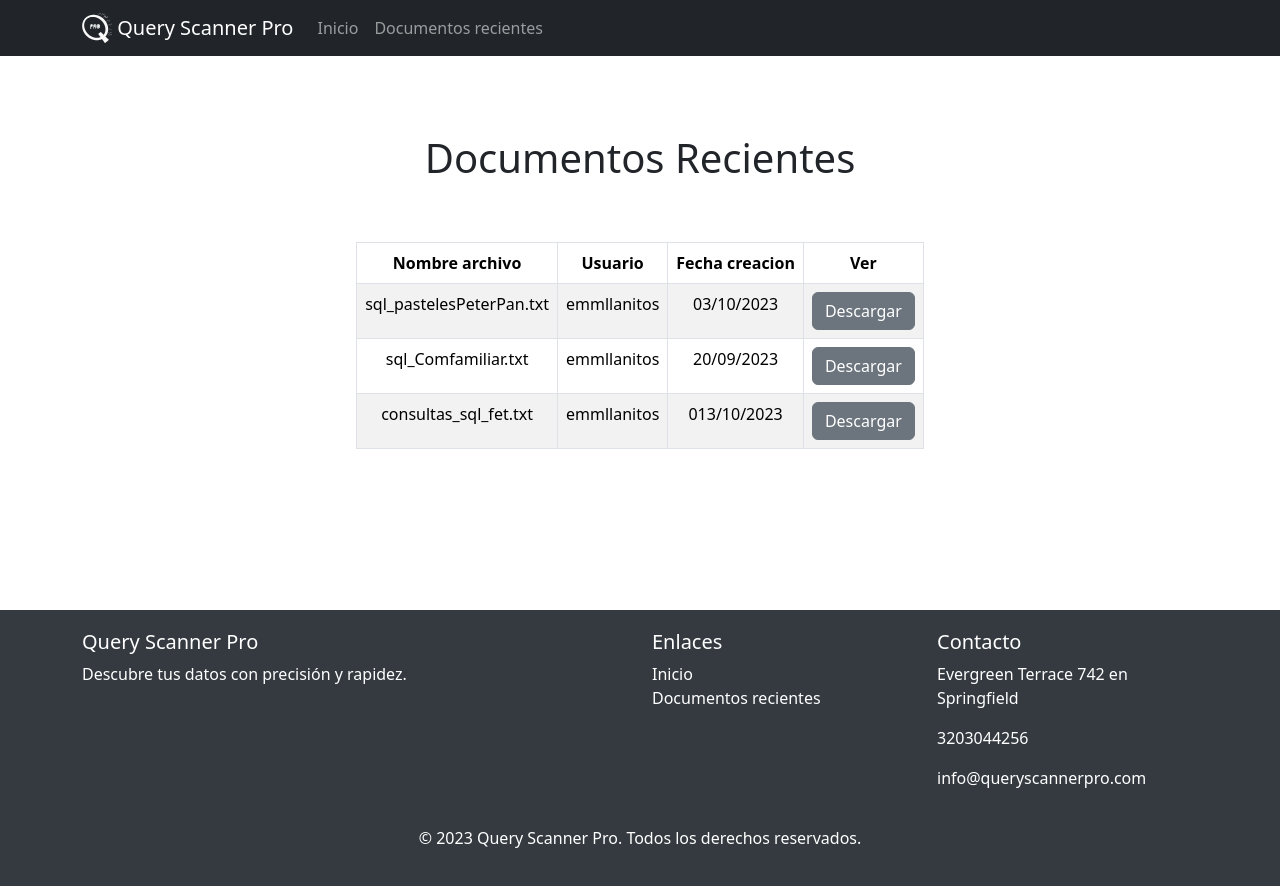
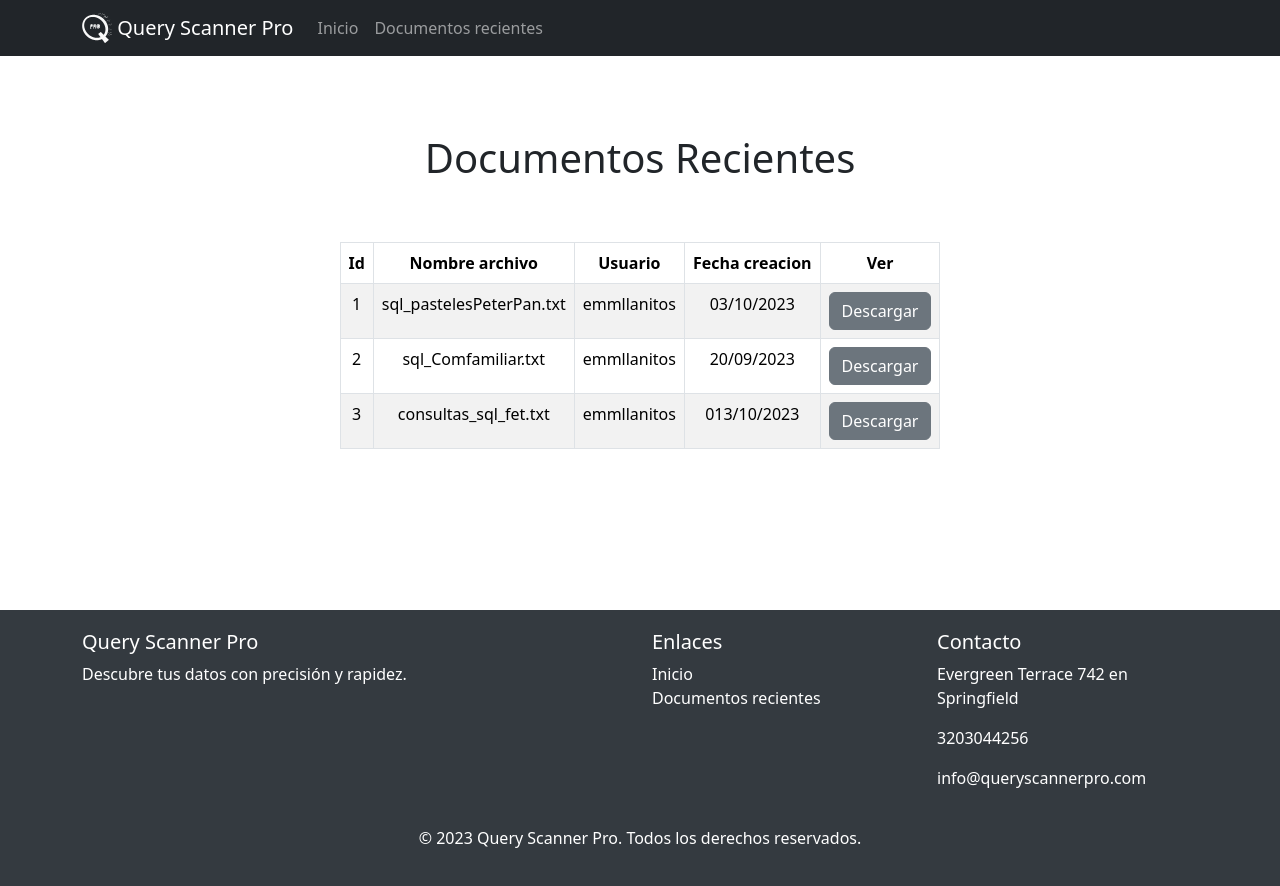
Before and after one commit to emmllanitos/queryscannerpro-app, a React (Vite) app in the folder client/: page /recent_document in a window 1280 px wide. Built offline with nearby package versions, Linux system fonts and the light colour scheme.

Commit message:
change add id

```diff
--- a/client/src/routes/Recent.jsx
+++ b/client/src/routes/Recent.jsx
@@ -7,13 +7,20 @@ import Container from "react-bootstrap/Container";
 export const Recent = () => {
   const consultas = [
     {
-      id: "sql_pastelesPeterPan.txt",
+      id: 1,
+      filename: "sql_pastelesPeterPan.txt",
       nombre: "03/10/2023",
       usuario: "emmllanitos",
     },
-    { id: "sql_Comfamiliar.txt", nombre: "20/09/2023", usuario: "emmllanitos" },
     {
-      id: "consultas_sql_fet.txt",
+      id: 2,
+      filename: "sql_Comfamiliar.txt",
+      nombre: "20/09/2023",
+      usuario: "emmllanitos",
+    },
+    {
+      id: 3,
+      filename: "consultas_sql_fet.txt",
       nombre: "013/10/2023",
       usuario: "emmllanitos",
     },
@@ -37,6 +44,7 @@ export const Recent = () => {
             <Table striped bordered>
               <thead>
                 <tr>
+                  <th>Id</th>
                   <th>Nombre archivo</th>
                   <th>Usuario</th>
                   <th>Fecha creacion</th>
@@ -47,6 +55,7 @@ export const Recent = () => {
                 {consultas.map((consulta) => (
                   <tr key={consulta.id}>
                     <td>{consulta.id}</td>
+                    <td>{consulta.filename}</td>
                     <td>{consulta.usuario}</td>
                     <td>{consulta.nombre}</td>
                     <td>
```
